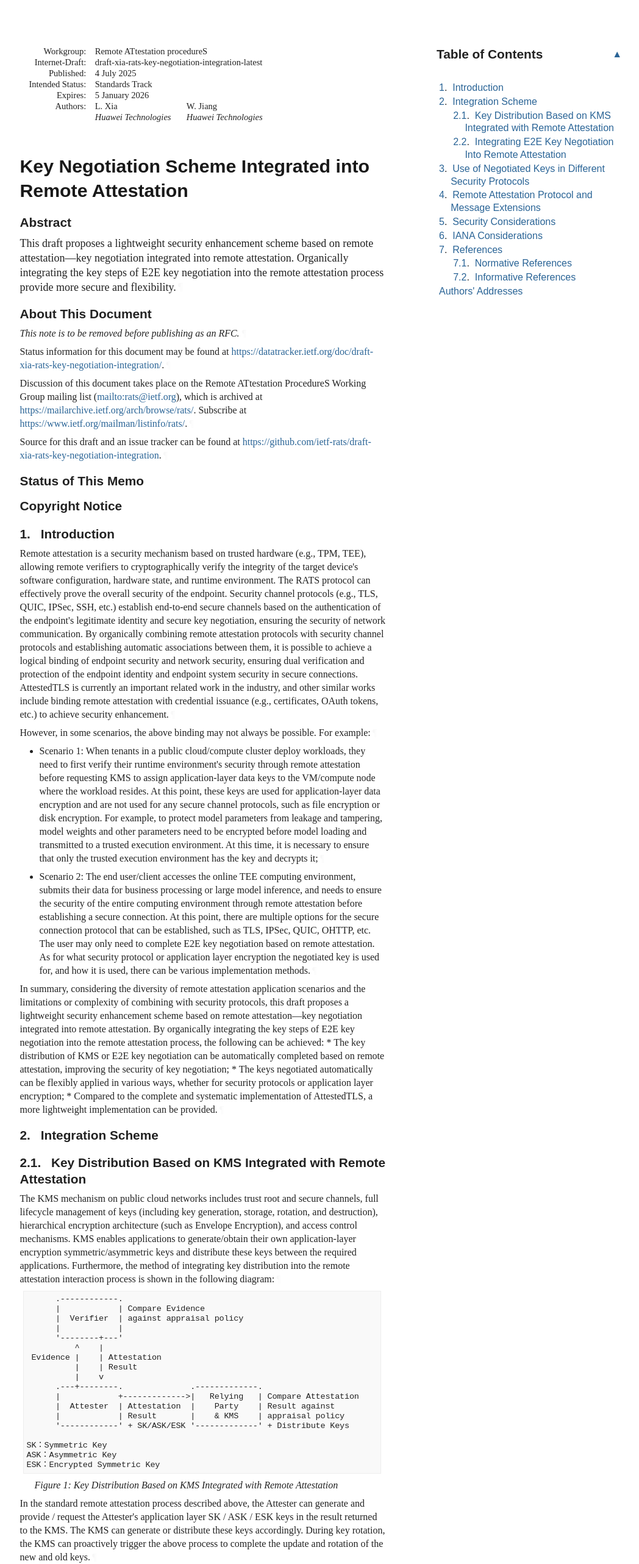
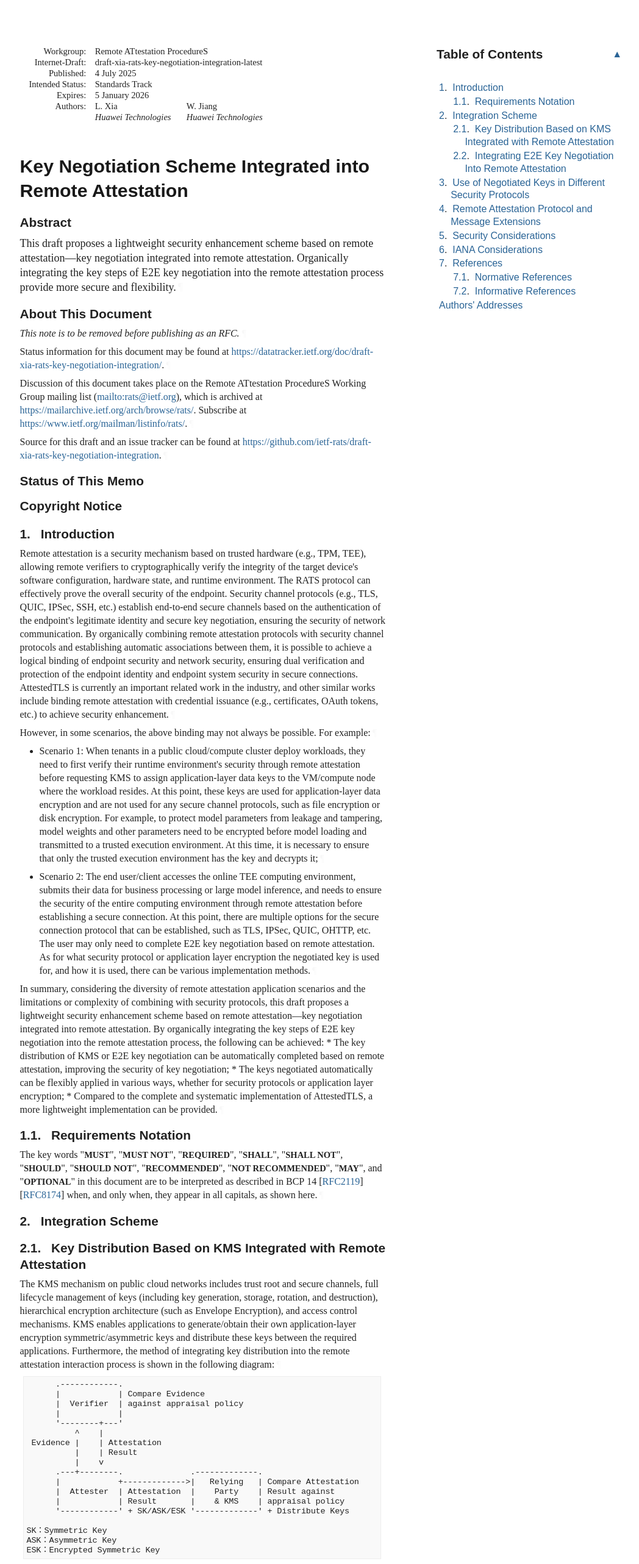
Before and after one commit to ietf-rats/draft-xia-rats-key-negotiation-integration, a plain HTML site: page draft-xia-rats-key-negotiation-integration.html in a window 1280 px wide. Shown: the top 2565 px of the page at 61% size, without its empty margins (92-1140 px from the left). Drawn offline with Linux system fonts and the light colour scheme; a web font is replaced by a local one.

Commit message:
Script updating gh-pages from 69b695c. [ci skip]

```diff
--- a/draft-xia-rats-key-negotiation-integration.html
+++ b/draft-xia-rats-key-negotiation-integration.html
@@ -1059,7 +1059,7 @@ svg :is([fill="white"], [fill^="#fff"]) {
 <div id="internal-metadata" class="document-information">
 <dl id="identifiers">
 <dt class="label-workgroup">Workgroup:</dt>
-<dd class="workgroup">Remote ATtestation procedureS</dd>
+<dd class="workgroup">Remote ATtestation ProcedureS</dd>
 <dt class="label-internet-draft">Internet-Draft:</dt>
 <dd class="internet-draft">draft-xia-rats-key-negotiation-integration-latest</dd>
 <dt class="label-published">Published:</dt>
@@ -1153,6 +1153,11 @@ svg :is([fill="white"], [fill^="#fff"]) {
 <nav class="toc"><ul class="compact toc ulBare ulEmpty">
 <li class="compact toc ulBare ulEmpty" id="section-toc.1-1.1">
             <p id="section-toc.1-1.1.1" class="keepWithNext"><a href="#section-1" class="auto internal xref">1</a>.  <a href="#name-introduction" class="internal xref">Introduction</a></p>
+<ul class="compact toc ulBare ulEmpty">
+<li class="compact toc ulBare ulEmpty" id="section-toc.1-1.1.2.1">
+                <p id="section-toc.1-1.1.2.1.1" class="keepWithNext"><a href="#section-1.1" class="auto internal xref">1.1</a>.  <a href="#name-requirements-notation" class="internal xref">Requirements Notation</a></p>
+</li>
+            </ul>
 </li>
           <li class="compact toc ulBare ulEmpty" id="section-toc.1-1.2">
             <p id="section-toc.1-1.2.1"><a href="#section-2" class="auto internal xref">2</a>.  <a href="#name-integration-scheme" class="internal xref">Integration Scheme</a></p>
@@ -1161,7 +1166,7 @@ svg :is([fill="white"], [fill^="#fff"]) {
                 <p id="section-toc.1-1.2.2.1.1" class="keepWithNext"><a href="#section-2.1" class="auto internal xref">2.1</a>.  <a href="#name-key-distribution-based-on-k" class="internal xref">Key Distribution Based on KMS Integrated with Remote Attestation</a></p>
 </li>
               <li class="compact toc ulBare ulEmpty" id="section-toc.1-1.2.2.2">
-                <p id="section-toc.1-1.2.2.2.1" class="keepWithNext"><a href="#section-2.2" class="auto internal xref">2.2</a>.  <a href="#name-integrating-e2e-key-negotia" class="internal xref">Integrating E2E Key Negotiation Into Remote Attestation</a></p>
+                <p id="section-toc.1-1.2.2.2.1"><a href="#section-2.2" class="auto internal xref">2.2</a>.  <a href="#name-integrating-e2e-key-negotia" class="internal xref">Integrating E2E Key Negotiation Into Remote Attestation</a></p>
 </li>
             </ul>
 </li>
@@ -1223,6 +1228,17 @@ As for what security protocol or application layer encryption the negotiated key
 * The key distribution of KMS or E2E key negotiation can be automatically completed based on remote attestation, improving the security of key negotiation;
 * The keys negotiated automatically can be flexibly applied in various ways, whether for security protocols or application layer encryption;
 * Compared to the complete and systematic implementation of AttestedTLS, a more lightweight implementation can be provided.<a href="#section-1-4" class="pilcrow">¶</a></p>
+<div id="requirements-notation">
+<section id="section-1.1">
+        <h3 id="name-requirements-notation">
+<a href="#section-1.1" class="section-number selfRef">1.1. </a><a href="#name-requirements-notation" class="section-name selfRef">Requirements Notation</a>
+        </h3>
+<p id="section-1.1-1">The key words "<span class="bcp14">MUST</span>", "<span class="bcp14">MUST NOT</span>", "<span class="bcp14">REQUIRED</span>", "<span class="bcp14">SHALL</span>", "<span class="bcp14">SHALL NOT</span>", "<span class="bcp14">SHOULD</span>", "<span class="bcp14">SHOULD NOT</span>", "<span class="bcp14">RECOMMENDED</span>", "<span class="bcp14">NOT RECOMMENDED</span>",
+"<span class="bcp14">MAY</span>", and "<span class="bcp14">OPTIONAL</span>" in this document are to be interpreted as
+described in BCP 14 <span>[<a href="#RFC2119" class="cite xref">RFC2119</a>]</span> <span>[<a href="#RFC8174" class="cite xref">RFC8174</a>]</span> when, and only when, they
+appear in all capitals, as shown here.<a href="#section-1.1-1" class="pilcrow">¶</a></p>
+</section>
+</div>
 </section>
 </div>
 <div id="integration-scheme">
@@ -1363,6 +1379,14 @@ When the key is used for the security protocols, such as TLS, IPSec, etc., there
 <a href="#section-7.1" class="section-number selfRef">7.1. </a><a href="#name-normative-references" class="section-name selfRef">Normative References</a>
         </h3>
 <dl class="references">
+<dt id="RFC2119">[RFC2119]</dt>
+        <dd>
+<span class="refAuthor">Bradner, S.</span>, <span class="refTitle">"Key words for use in RFCs to Indicate Requirement Levels"</span>, <span class="seriesInfo">BCP 14</span>, <span class="seriesInfo">RFC 2119</span>, <span class="seriesInfo">DOI 10.17487/RFC2119</span>, <time datetime="1997-03" class="refDate">March 1997</time>, <span>&lt;<a href="https://www.rfc-editor.org/rfc/rfc2119">https://www.rfc-editor.org/rfc/rfc2119</a>&gt;</span>. </dd>
+<dd class="break"></dd>
+<dt id="RFC8174">[RFC8174]</dt>
+        <dd>
+<span class="refAuthor">Leiba, B.</span>, <span class="refTitle">"Ambiguity of Uppercase vs Lowercase in RFC 2119 Key Words"</span>, <span class="seriesInfo">BCP 14</span>, <span class="seriesInfo">RFC 8174</span>, <span class="seriesInfo">DOI 10.17487/RFC8174</span>, <time datetime="2017-05" class="refDate">May 2017</time>, <span>&lt;<a href="https://www.rfc-editor.org/rfc/rfc8174">https://www.rfc-editor.org/rfc/rfc8174</a>&gt;</span>. </dd>
+<dd class="break"></dd>
 <dt id="RFC8784">[RFC8784]</dt>
       <dd>
 <span class="refAuthor">Fluhrer, S.</span>, <span class="refAuthor">Kampanakis, P.</span>, <span class="refAuthor">McGrew, D.</span>, and <span class="refAuthor">V. Smyslov</span>, <span class="refTitle">"Mixing Preshared Keys in the Internet Key Exchange Protocol Version 2 (IKEv2) for Post-quantum Security"</span>, <span class="seriesInfo">RFC 8784</span>, <span class="seriesInfo">DOI 10.17487/RFC8784</span>, <time datetime="2020-06" class="refDate">June 2020</time>, <span>&lt;<a href="https://www.rfc-editor.org/rfc/rfc8784">https://www.rfc-editor.org/rfc/rfc8784</a>&gt;</span>. </dd>
```
Also changed, not shown: draft-xia-rats-key-negotiation-integration.txt.
